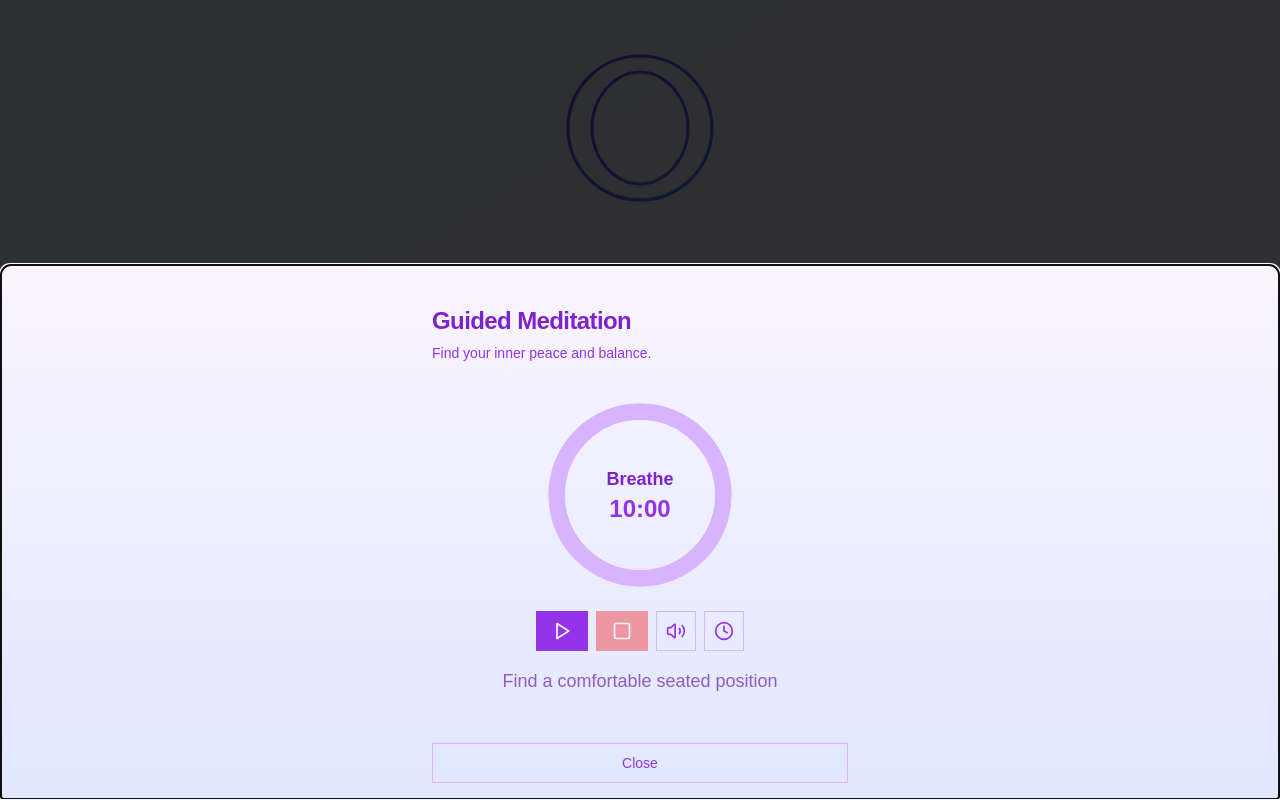
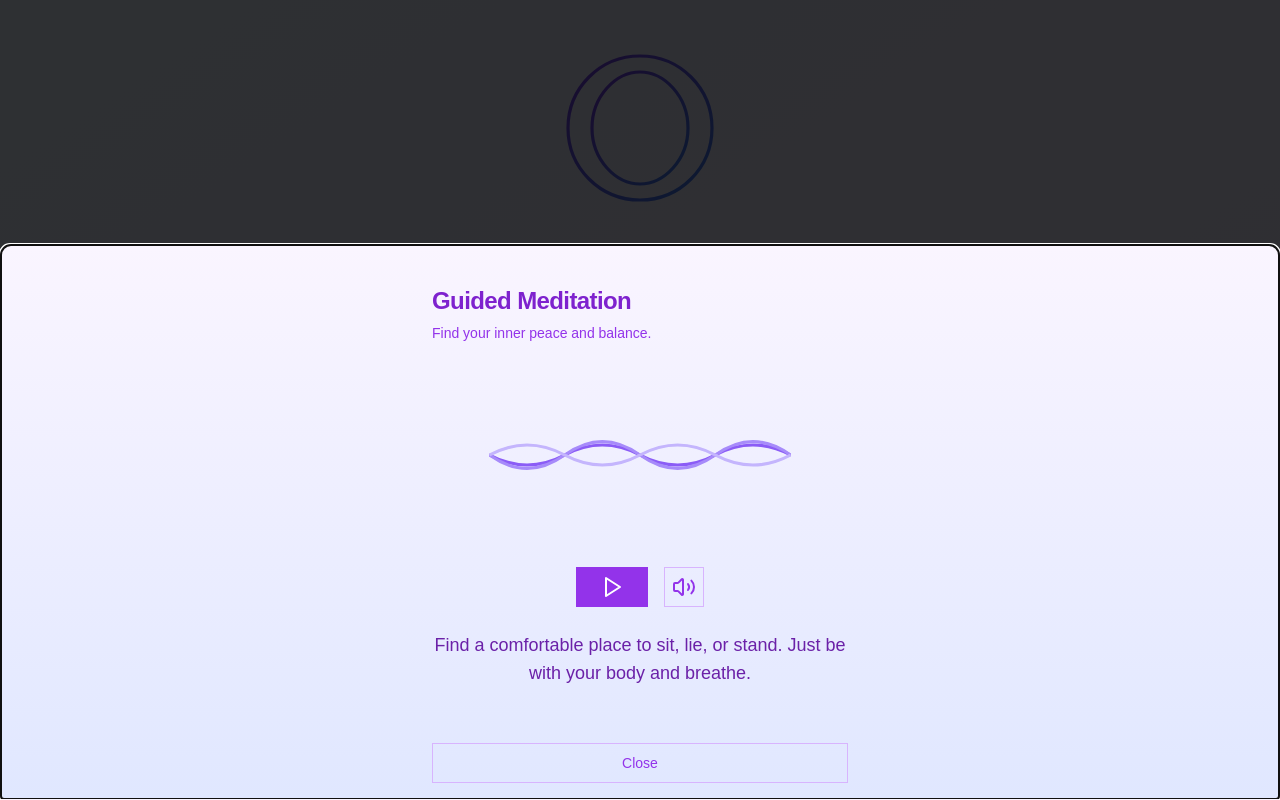
Before and after one commit to shreshthgoyal/zenfren, a Next.js app: page / in a window 1280 px wide. Both pictures are taken after a click on the element "Meditate". Built offline with nearby package versions, Linux system fonts and the light colour scheme.

Commit message:
connected backend
fixed bugs

```diff
--- a/components/ExpressPage.js
+++ b/components/ExpressPage.js
@@ -1,11 +1,38 @@
-import React from 'react';
-import { motion } from 'framer-motion';
+import React, { useState } from 'react';
+import { motion, AnimatePresence } from 'framer-motion';
+import { Alert, AlertDescription } from '@/components/ui/alert';
+import { Heart } from 'lucide-react';
 import MicButton from './MicButton';
 
 export default function ExpressPage({
-  phase, pageVariants, pageTransition, input, setInput, handleMicClick, listening,
-  handleExpress, isLoadingQuote, quote,
+  phase,
+  pageVariants,
+  pageTransition,
+  input,
+  setInput,
+  handleMicClick,
+  listening,
+  handleExpress,
+  isLoadingQuote,
+  quote,
 }) {
+  const [showAlert, setShowAlert] = useState(false);
+
+  const handleExpressWithValidation = () => {
+    if (input.trim() === '') {
+      setShowAlert(true);
+      setTimeout(() => setShowAlert(false), 3000);
+    } else {
+      handleExpress();
+    }
+  };
+
+  const alertVariants = {
+    hidden: { opacity: 0, y: -20 },
+    visible: { opacity: 1, y: 0 },
+    exit: { opacity: 0, y: -20 }
+  };
+
   return phase === 'express' && (
     <motion.div
       key="express"
@@ -33,17 +60,38 @@ export default function ExpressPage({
       </div>
       <button
         className="px-8 py-3 bg-indigo-600 text-white text-lg font-semibold rounded-full hover:bg-indigo-700 transition duration-300 ease-in-out focus:outline-none"
-        onClick={handleExpress}
+        onClick={handleExpressWithValidation}
       >
         Share Thoughts
       </button>
+      <AnimatePresence>
+        {showAlert && (
+          <motion.div
+            variants={alertVariants}
+            initial="hidden"
+            animate="visible"
+            exit="exit"
+            transition={{ duration: 0.3 }}
+            className="w-full mt-4"
+          >
+            <Alert variant="default" className="bg-indigo-100 border-indigo-300">
+              <Heart className="h-4 w-4 text-pink-500 mr-2" />
+              <AlertDescription className="text-indigo-700">
+                We'd love to hear from you! Feel free to share any thoughts when you're ready.
+              </AlertDescription>
+            </Alert>
+          </motion.div>
+        )}
+      </AnimatePresence>
       {!isLoadingQuote && quote && (
         <div className="w-full flex justify-center mt-6 pointer-events-none">
-          <p className="text-lg text-indigo-600 italic opacity-50 text-center"
+          <p
+            className="text-lg text-indigo-600 italic opacity-50 text-center"
             style={{
               fontWeight: '300',
-              textShadow: '1px 1px 2px rgba(0, 0, 0, 0.1)'
-            }}>
+              textShadow: '1px 1px 2px rgba(0, 0, 0, 0.1)',
+            }}
+          >
             "{quote.quote}" - {quote.author}
           </p>
         </div>
--- a/components/MeditationComponent.js
+++ b/components/MeditationComponent.js
@@ -1,5 +1,5 @@
-import React, { useState, useEffect, useRef } from 'react';
-import { Circle, Volume2, VolumeX, Clock, HeartHandshake, Play, Pause, Square } from 'lucide-react';
+import React, { useState, useEffect, useCallback, useRef } from 'react';
+import { Pause, Play, Volume2, VolumeX, HeartHandshake } from 'lucide-react';
 import {
   Drawer,
   DrawerClose,
@@ -13,131 +13,125 @@ import {
 import { Button } from "@/components/ui/button";
 
 const meditationSteps = [
-  "Find a comfortable seated position",
-  "Close your eyes and take a deep breath",
-  "Focus on your breath, inhaling deeply",
-  "Exhale slowly, releasing any tension",
-  "Notice any thoughts without judgment",
-  "Gently return your focus to your breath",
-  "Feel the rhythm of your breathing",
-  "Scan your body for any areas of tension",
-  "Relax those areas with each exhale",
-  "Cultivate a sense of calm and peace",
+  "Find a comfortable place to sit, lie, or stand. Just be with your body and breathe.",
+  "Close your eyes or bring your gaze low until a crease of light shines through.",
+  "Notice what's coming up for you, what the body is aware of right now.",
+  // ... (other steps remain the same)
+  "As we exhale, bow the head down and honor those who can't breathe.",
 ];
 
-const MeditationComponent = ({ triggerType = "button", triggerText = "Open Meditation" }) => {
+const MeditationComponent = ({ triggerType = "button", triggerText = "Start Meditation" }) => {
   const [isDrawerOpen, setIsDrawerOpen] = useState(false);
   const [isActive, setIsActive] = useState(false);
   const [isVoiceOn, setIsVoiceOn] = useState(true);
-  const [timer, setTimer] = useState(600); // 10 minutes default
-  const [showTimerSelect, setShowTimerSelect] = useState(false);
-  const [selectedDuration, setSelectedDuration] = useState(10);
   const [currentStep, setCurrentStep] = useState(0);
-  const [fadeIn, setFadeIn] = useState(false);
-  const intervalRef = useRef(null);
-  const animationRef = useRef(null);
+  const [isBrowser, setIsBrowser] = useState(false);
+  const synth = useRef(null);
+  const utteranceRef = useRef(null);
+  const stepIntervalRef = useRef(null);
+  const startTimeRef = useRef(0);
+  const lastStepTimeRef = useRef(0);
 
   useEffect(() => {
-    if (isActive && isDrawerOpen) {
-      intervalRef.current = setInterval(() => {
-        setTimer((prevTimer) => {
-          if (prevTimer > 0) {
-            if (prevTimer % 30 === 0) {
-              changeStep();
-            }
-            return prevTimer - 1;
-          }
-          stopSession();
-          return 0;
-        });
-      }, 1000);
+    setIsBrowser(true);
+    if (typeof window !== 'undefined' && window.speechSynthesis) {
+      synth.current = window.speechSynthesis;
+    }
+  }, []);
 
-      animationRef.current = requestAnimationFrame(animateBreath);
+  const speak = useCallback((text, startOffset = 0) => {
+    if (isVoiceOn && synth.current) {
+      if (utteranceRef.current) {
+        synth.current.cancel();
+      }
+      utteranceRef.current = new SpeechSynthesisUtterance(text);
+      utteranceRef.current.rate = 0.8;
+      utteranceRef.current.pitch = 1;
+
+      if (startOffset > 0) {
+        const words = text.split(' ');
+        const wordsToSkip = Math.floor(words.length * (startOffset / 10000));
+        utteranceRef.current.text = words.slice(wordsToSkip).join(' ');
+      }
+
+      synth.current.speak(utteranceRef.current);
     }
-    return () => {
-      clearInterval(intervalRef.current);
-      cancelAnimationFrame(animationRef.current);
-    };
-  }, [isActive, isDrawerOpen]);
+  }, [isVoiceOn]);
 
-  useEffect(() => {
-    if (!isDrawerOpen && isActive) {
-      pauseSession();
-    }
-  }, [isDrawerOpen]);
-
-  const changeStep = () => {
+  const nextStep = useCallback(() => {
     setCurrentStep((prevStep) => {
       const nextStep = (prevStep + 1) % meditationSteps.length;
       speak(meditationSteps[nextStep]);
-      setFadeIn(true);
-      setTimeout(() => setFadeIn(false), 500);
+      lastStepTimeRef.current = Date.now();
       return nextStep;
     });
-  };
+  }, [speak]);
 
-  const animateBreath = (timestamp) => {
-    const breathDuration = 5000; // 5 seconds per breath cycle
-    const scale = 1 + 0.1 * Math.sin((timestamp / breathDuration) * Math.PI);
-    document.querySelector('.breathing-circle').style.transform = `scale(${scale})`;
-    animationRef.current = requestAnimationFrame(animateBreath);
-  };
+  const startMeditation = useCallback(() => {
+    setIsActive(true);
+    startTimeRef.current = Date.now();
+    lastStepTimeRef.current = Date.now();
+    stepIntervalRef.current = setInterval(nextStep, 10000);
+    speak(meditationSteps[currentStep]);
+  }, [nextStep, speak, currentStep]);
 
-  const speak = (text) => {
-    if (isVoiceOn) {
-      speechSynthesis.cancel(); // Cancel any ongoing speech
-      const utterance = new SpeechSynthesisUtterance(text);
-      utterance.rate = 0.9; // Slightly faster speech
-      utterance.pitch = 1;
-      speechSynthesis.speak(utterance);
+  const pauseMeditation = useCallback(() => {
+    setIsActive(false);
+    clearInterval(stepIntervalRef.current);
+    if (synth.current) {
+      synth.current.cancel();
     }
-  };
+  }, []);
 
-  const startSession = () => {
+  const resumeMeditation = useCallback(() => {
     setIsActive(true);
-    setTimer(selectedDuration * 60);
-    setCurrentStep(0);
-    speak("Let's begin our meditation. " + meditationSteps[0]);
-    setFadeIn(true);
-    setTimeout(() => setFadeIn(false), 500);
-  };
+    const now = Date.now();
+    const elapsedSinceLastStep = now - lastStepTimeRef.current;
+    const timeUntilNextStep = 10000 - (elapsedSinceLastStep % 10000);
 
-  const stopSession = () => {
-    setIsActive(false);
-    setTimer(selectedDuration * 60);
-    setCurrentStep(0);
-    speak("Meditation session completed. Well done.");
-    clearInterval(intervalRef.current);
-    cancelAnimationFrame(animationRef.current);
-  };
+    speak(meditationSteps[currentStep], elapsedSinceLastStep % 10000);
 
-  const pauseSession = () => {
-    setIsActive(false);
-    speak("Meditation paused.");
-    clearInterval(intervalRef.current);
-    cancelAnimationFrame(animationRef.current);
-  };
+    stepIntervalRef.current = setInterval(nextStep, 10000);
+    setTimeout(() => {
+      clearInterval(stepIntervalRef.current);
+      stepIntervalRef.current = setInterval(nextStep, 10000);
+    }, timeUntilNextStep);
 
-  const resumeSession = () => {
-    setIsActive(true);
-    speak("Resuming meditation. " + meditationSteps[currentStep]);
-    animationRef.current = requestAnimationFrame(animateBreath);
-  };
+  }, [nextStep, speak, currentStep]);
 
-  const toggleVoice = () => setIsVoiceOn((prev) => !prev);
-  const toggleTimerSelect = () => setShowTimerSelect((prev) => !prev);
+  const toggleMeditation = useCallback(() => {
+    if (isActive) {
+      pauseMeditation();
+    } else {
+      if (currentStep === 0 && startTimeRef.current === 0) {
+        startMeditation();
+      } else {
+        resumeMeditation();
+      }
+    }
+  }, [isActive, currentStep, startMeditation, pauseMeditation, resumeMeditation]);
 
-  const setDuration = (minutes) => {
-    setSelectedDuration(minutes);
-    setTimer(minutes * 60);
-    setShowTimerSelect(false);
-  };
+  const toggleVoice = useCallback(() => {
+    setIsVoiceOn((prev) => {
+      if (!prev && isActive && synth.current) {
+        const now = Date.now();
+        const elapsedSinceLastStep = now - lastStepTimeRef.current;
+        speak(meditationSteps[currentStep], elapsedSinceLastStep % 10000);
+      } else if (prev && synth.current) {
+        synth.current.cancel();
+      }
+      return !prev;
+    });
+  }, [isActive, currentStep, speak]);
 
-  const formatTime = (time) => {
-    const minutes = Math.floor(time / 60);
-    const seconds = time % 60;
-    return `${minutes}:${seconds < 10 ? '0' : ''}${seconds}`;
-  };
+  useEffect(() => {
+    return () => {
+      clearInterval(stepIntervalRef.current);
+      if (synth.current) {
+        synth.current.cancel();
+      }
+    };
+  }, []);
 
   const TriggerComponent = triggerType === "icon" ? (
     <div className="text-center cursor-pointer">
@@ -152,63 +146,78 @@ const MeditationComponent = ({ triggerType = "button", triggerText = "Open Medit
     </Button>
   );
 
+  if (!isBrowser) {
+    return null; // or a loading spinner
+  }
+
   return (
-    <Drawer onOpenChange={(open) => setIsDrawerOpen(open)}>
+    <Drawer onOpenChange={setIsDrawerOpen}>
       <DrawerTrigger asChild>
         {TriggerComponent}
       </DrawerTrigger>
       <DrawerContent className="bg-gradient-to-b from-purple-50 to-indigo-100 border-t border-purple-200">
+        <style jsx>{`
+          @keyframes flow {
+            0%, 100% {
+              d: path("M10,50 Q50,30 90,50 T170,50 T250,50 T330,50");
+            }
+            50% {
+              d: path("M10,50 Q50,70 90,50 T170,50 T250,50 T330,50");
+            }
+          }
+          .flowing-path {
+            animation: flow 8s ease-in-out infinite;
+          }
+        `}</style>
         <div className="max-w-md mx-auto w-full">
           <DrawerHeader>
             <DrawerTitle className="text-2xl font-bold text-purple-700">Guided Meditation</DrawerTitle>
             <DrawerDescription className="text-purple-600">Find your inner peace and balance.</DrawerDescription>
           </DrawerHeader>
           <div className="p-4 flex flex-col items-center">
-            <div className="relative mb-4">
-              <Circle size={200} className="text-purple-300 breathing-circle transition-transform duration-300 ease-in-out" />
-              <div className="absolute top-1/2 left-1/2 transform -translate-x-1/2 -translate-y-1/2 text-center">
-                <p className="text-lg font-semibold text-purple-700">Breathe</p>
-                <p className="text-2xl font-bold text-purple-600">{formatTime(timer)}</p>
-              </div>
+            <div className="relative mb-8 w-80 h-40 overflow-hidden">
+              <svg className="w-full h-full" viewBox="0 0 340 100" preserveAspectRatio="none">
+                <path
+                  className="flowing-path"
+                  fill="none"
+                  stroke="#8B5CF6"
+                  strokeWidth="2"
+                  d="M10,50 Q50,30 90,50 T170,50 T250,50 T330,50"
+                />
+                <path
+                  className="flowing-path"
+                  fill="none"
+                  stroke="#A78BFA"
+                  strokeWidth="2"
+                  d="M10,50 Q50,70 90,50 T170,50 T250,50 T330,50"
+                  style={{ animationDelay: "-2s" }}
+                />
+                <path
+                  className="flowing-path"
+                  fill="none"
+                  stroke="#C4B5FD"
+                  strokeWidth="2"
+                  d="M10,50 Q50,50 90,50 T170,50 T250,50 T330,50"
+                  style={{ animationDelay: "-4s" }}
+                />
+              </svg>
             </div>
-            <div className="flex items-center gap-2 mb-4">
+            <div className="flex items-center gap-4 mb-6">
               <Button
-                onClick={isActive ? pauseSession : (timer < selectedDuration * 60 ? resumeSession : startSession)}
-                className="bg-purple-600 hover:bg-purple-700 text-white"
+                onClick={toggleMeditation}
+                className="bg-purple-600 hover:bg-purple-700 text-white px-6 py-2"
               >
-                {isActive ? <Pause size={20} /> : <Play size={20} />}
-              </Button>
-              <Button
-                onClick={stopSession}
-                className="bg-red-500 hover:bg-red-600 text-white"
-                disabled={!isActive && timer === selectedDuration * 60}
-              >
-                <Square size={20} />
+                {isActive ? <Pause size={24} /> : <Play size={24} />}
               </Button>
               <Button variant="outline" size="icon" onClick={toggleVoice} className="border-purple-300 text-purple-600 hover:bg-purple-100">
-                {isVoiceOn ? <Volume2 size={20} /> : <VolumeX size={20} />}
-              </Button>
-              <Button variant="outline" size="icon" onClick={toggleTimerSelect} className="border-purple-300 text-purple-600 hover:bg-purple-100">
-                <Clock size={20} />
+                {isVoiceOn ? <Volume2 size={24} /> : <VolumeX size={24} />}
               </Button>
             </div>
-            <div className={`text-center mb-4 w-full text-purple-800 transition-opacity duration-500 ${fadeIn ? 'opacity-100' : 'opacity-70'}`}>
-              <p className="text-lg">{meditationSteps[currentStep]}</p>
+            <div className="text-center mb-6 w-full">
+              <p className="text-lg text-purple-800 transition-opacity duration-500 ease-in-out">
+                {meditationSteps[currentStep]}
+              </p>
             </div>
-            {showTimerSelect && (
-              <div className="flex gap-2 mb-4">
-                {[5, 10, 15, 20].map((minutes) => (
-                  <Button
-                    key={minutes}
-                    variant={selectedDuration === minutes ? "default" : "outline"}
-                    onClick={() => setDuration(minutes)}
-                    className={selectedDuration === minutes ? "bg-purple-600 text-white" : "border-purple-300 text-purple-600 hover:bg-purple-100"}
-                  >
-                    {minutes} min
-                  </Button>
-                ))}
-              </div>
-            )}
           </div>
           <DrawerFooter>
             <DrawerClose asChild>
--- /dev/null
+++ b/components/ui/alert.jsx
@@ -0,0 +1,47 @@
+import * as React from "react"
+import { cva } from "class-variance-authority";
+
+import { cn } from "@/lib/utils"
+
+const alertVariants = cva(
+  "relative w-full rounded-lg border p-4 [&>svg~*]:pl-7 [&>svg+div]:translate-y-[-3px] [&>svg]:absolute [&>svg]:left-4 [&>svg]:top-4 [&>svg]:text-foreground",
+  {
+    variants: {
+      variant: {
+        default: "bg-background text-foreground",
+        destructive:
+          "border-destructive/50 text-destructive dark:border-destructive [&>svg]:text-destructive",
+      },
+    },
+    defaultVariants: {
+      variant: "default",
+    },
+  }
+)
+
+const Alert = React.forwardRef(({ className, variant, ...props }, ref) => (
+  <div
+    ref={ref}
+    role="alert"
+    className={cn(alertVariants({ variant }), className)}
+    {...props} />
+))
+Alert.displayName = "Alert"
+
+const AlertTitle = React.forwardRef(({ className, ...props }, ref) => (
+  <h5
+    ref={ref}
+    className={cn("mb-1 font-medium leading-none tracking-tight", className)}
+    {...props} />
+))
+AlertTitle.displayName = "AlertTitle"
+
+const AlertDescription = React.forwardRef(({ className, ...props }, ref) => (
+  <div
+    ref={ref}
+    className={cn("text-sm [&_p]:leading-relaxed", className)}
+    {...props} />
+))
+AlertDescription.displayName = "AlertDescription"
+
+export { Alert, AlertTitle, AlertDescription }
--- /dev/null
+++ b/pages/api/chat.js
@@ -0,0 +1,23 @@
+export default async function handler(req, res) {
+    try {
+        console.log(req.body)
+      const response = await fetch('http://127.0.0.1:5000/chat', {
+        method: 'POST',
+        // add headers to the request with cors
+        headers: {
+          'Content-Type': 'application/json',
+          'Access-Control-Allow-Origin': '*',
+        },
+        body: JSON.stringify({ "text": req.body.text, "session_id": req.body.sessionId}),
+      });
+      if (!response.ok) {
+        throw new Error(`HTTP error! Status: ${response.status}`);
+      }
+      const data = await response.json();
+      console.log(data)
+      return res.status(200).json(data);
+    } catch (error) {
+      console.error('Error:', error);
+      res.status(500).json({ error: 'Failed to connect' });
+    }
+  }
--- a/pages/express.js
+++ b/pages/express.js
@@ -33,10 +33,17 @@ export default function ExpressAndChat() {
     duration: 0.5
   };
 
-  const handleExpress = () => {
+  const handleExpress = async () => {
     if (input.trim() !== '') {
       const userMessage = input.trim();
-      const botMessage = "Hello! I'm here to listen and chat. How can I assist you today?";
+      const {response, action} = await fetch('/api/chat', {
+        method: 'POST',
+        headers: {
+          'Content-Type': 'application/json'
+        },
+        body: JSON.stringify({ text: userMessage, sessionId: '1234' })
+      }).then(res => res.json());
+      const botMessage = response;
       setMessages([{ text: userMessage, sender: 'user' }, { text: botMessage, sender: 'bot' }]);
       setPhase('transition');
       setTimeout(() => setPhase('chat'), 500);
@@ -44,22 +51,29 @@ export default function ExpressAndChat() {
     }
   };
 
-  const handleSend = () => {
+  const handleSend = async () => {
     if (input.trim() !== '') {
       const userMessage = input.trim();
       setMessages(prev => [...prev, { text: userMessage, sender: 'user' }]);
       setInput('');
       setIsTyping(true);
-      setTimeout(() => {
-        const botMessage = 'I understand. Can you tell me more about that?';
-        setMessages(prev => [...prev, { text: botMessage, sender: 'bot' }]);
-        setIsTyping(false);
-        if (ttsEnabled) {
-          speak(botMessage);
-        }
-      }, 1500);
+      const {response, action} = await fetch('/api/chat', {
+        method: 'POST',
+        headers: {
+          'Content-Type': 'application/json'
+        },
+        body: JSON.stringify({ text: userMessage, sessionId: '1234' })
+      }).then(res => res.json());
+
+      const botMessage = response;
+      setMessages(prev => [...prev, { text: botMessage, sender: 'bot' }]);
+      setIsTyping(false);
+      if (ttsEnabled) {
+        speak(botMessage);
+      }
     }
   };
+
 
   const handleMicClick = () => {
     if (listening) {
```
Also changed, not shown: 1 other file (tests, documents, lock files or other folders).
